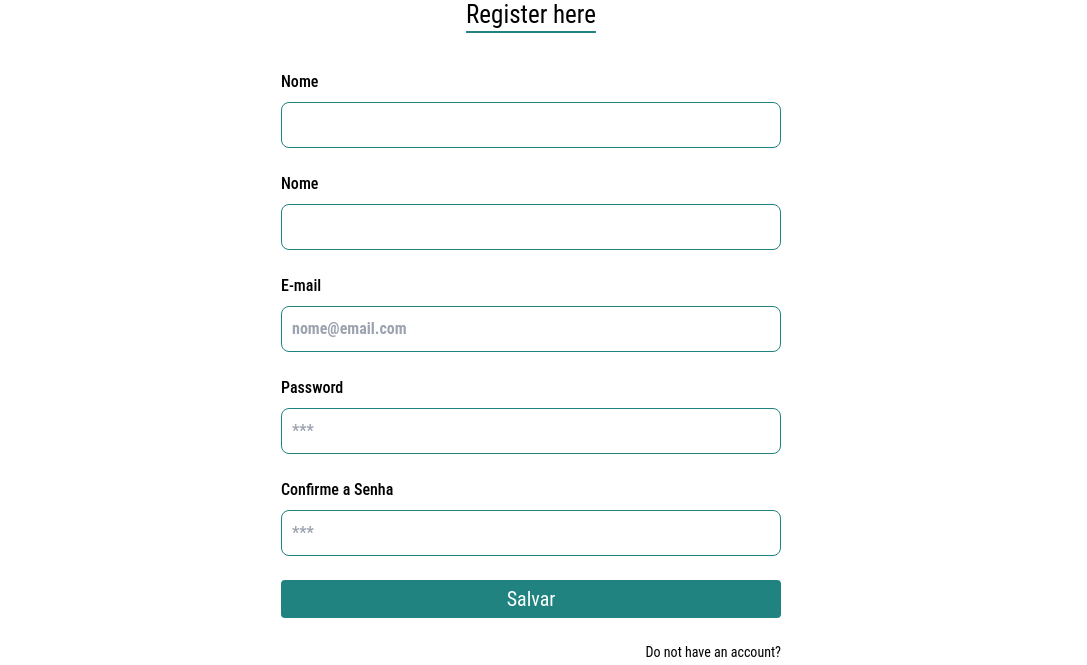
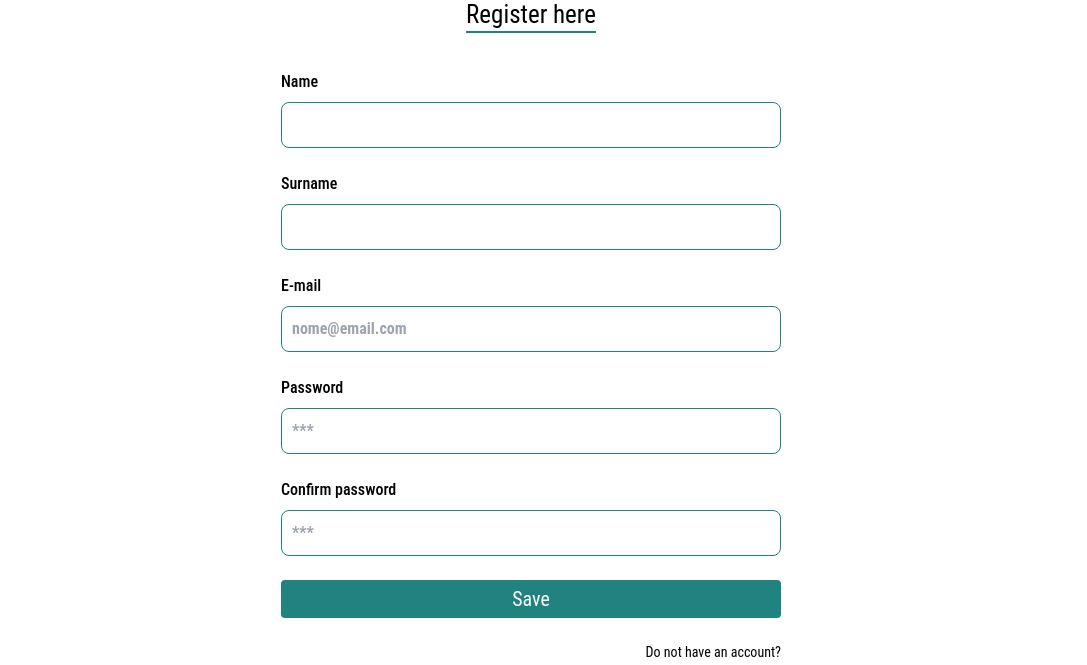
Before and after one commit to Rennatts/freelancer-directory, a React (Create React App) app in the folder client/: page /users/register in a window 1280 px wide. Shown: the part 236-901 px from the top of the page, without its empty margins (109-1196 px from the left). Built offline with nearby package versions, Linux system fonts and the light colour scheme; a web font is replaced by a local one.

Commit message:
validate password

```diff
--- a/client/src/pages/Auth/UserRegister/index.tsx
+++ b/client/src/pages/Auth/UserRegister/index.tsx
@@ -3,6 +3,7 @@ import * as React from 'react';
 import { useNavigate } from "react-router-dom";
 import { saveUserToLocalStorage } from '../../../auth';
 import { ErrorModal, SuccessModal } from '../../../components';
+import { useState } from 'react';
 
 
 export interface IUserLoginProps {
@@ -13,6 +14,7 @@ export interface IUserLoginProps {
 export function UserRegister (props: IUserLoginProps) {
   const [error, setError] = React.useState<any>();
   const [success, setSuccess] = React.useState<boolean>(false);
+  const [confirmPassword, setConfirmPassword] = useState("");
   const [ status, setStatus ] = React.useState({
     isValid: false,
     message: "",
@@ -41,6 +43,7 @@ export function UserRegister (props: IUserLoginProps) {
     axios
     .post(`http://localhost:3000/api/auth/signup_user`, loginData)
     .then((res) => {
+      console.log("res", res)
       if(res.status === 201){
         setSuccess(true)
         saveUserToLocalStorage(res.data);
@@ -49,9 +52,9 @@ export function UserRegister (props: IUserLoginProps) {
         }, 4000)
       }
     })
-    .catch((err) => setError(true));
+    .catch((err) => {console.log("error", err); setError(true)});
 
-    console.log("error", error)
+    //console.log("error", error)
   };
 
 
@@ -71,7 +74,7 @@ export function UserRegister (props: IUserLoginProps) {
         <form onSubmit={handleSubmit}>
           <div className="mb-6">
             <div className="flex items-start flex-col mb-6">
-                <label className="block mb-2 text-sm font-medium text-gray-900 dark:text-cyan-500">Nome
+                <label className="block mb-2 text-sm font-medium text-gray-900 dark:text-cyan-500">Name
                 </label>
                 <input
                 id="input"
@@ -81,7 +84,7 @@ export function UserRegister (props: IUserLoginProps) {
                 </input>
             </div>
             <div className="flex items-start flex-col mb-6">
-                <label className="block mb-2 text-sm font-medium text-gray-900 dark:text-cyan-500">Nome
+                <label className="block mb-2 text-sm font-medium text-gray-900 dark:text-cyan-500">Surname
                 </label>
                 <input
                 id="input"
@@ -109,32 +112,44 @@ export function UserRegister (props: IUserLoginProps) {
               name='password'
               value={loginData.password}
               type="password"
-              onChange={(event)=> handleInputChange(event)} className="bg-gray-50 border bg-transparent border-teal-500 text-gray-900 text-sm rounded-lg focus:ring-teal-300 focus:border-teal-300 block w-full p-2.5 dark:bg-gray-700 dark:border-gray-600 dark:placeholder-gray-400 dark:text-white dark:focus:ring-blue-500 dark:focus:border-teal-300" placeholder="***" required>
+              onChange={(event)=> {
+              handleInputChange(event);
+              event.target.value !== loginData.password && confirmPassword !== "" ? setStatus({
+                isValid: false,
+                message: 'Passwords do not match',
+              }): setStatus({
+                isValid: true,
+                message: '',
+              })}}
+              className="bg-gray-50 border bg-transparent border-teal-500 text-gray-900 text-sm rounded-lg focus:ring-teal-300 focus:border-teal-300 block w-full p-2.5 dark:bg-gray-700 dark:border-gray-600 dark:placeholder-gray-400 dark:text-white dark:focus:ring-blue-500 dark:focus:border-teal-300" placeholder="***" required>
               </input>
+              {status.isValid === false ? <p className='text-xs text-red'>{status.message}</p> : "" }
             </div>
 
             <div className="flex items-start flex-col mb-6">
-              <label className="block mb-2 text-sm font-medium text-gray-900 dark:text-cyan-500">Confirme a Senha
+              <label className="block mb-2 text-sm font-medium text-gray-900 dark:text-cyan-500">Confirm password
               </label>
               <input
               id="input"
               name='confirmPassword'
               type="password"
-              onChange={(event)=>
+              onChange={(event)=> {
+              setConfirmPassword(event.target.value);
               event.target.value !== loginData.password? setStatus({
-                  isValid: false,
-                  message: 'Passwords do not match',
+                isValid: false,
+                message: 'Passwords do not match',
               }): setStatus({
                 isValid: true,
                 message: '',
-                })} className="bg-gray-50 border bg-transparent border-teal-500 text-gray-900 text-sm rounded-lg focus:ring-teal-300 focus:border-teal-300 block w-full p-2.5 dark:bg-gray-700 dark:border-gray-600 dark:placeholder-gray-400 dark:text-white dark:focus:ring-blue-500 dark:focus:border-teal-300" placeholder="***" required>
+              })}}
+              className="bg-gray-50 border bg-transparent border-teal-500 text-gray-900 text-sm rounded-lg focus:ring-teal-300 focus:border-teal-300 block w-full p-2.5 dark:bg-gray-700 dark:border-gray-600 dark:placeholder-gray-400 dark:text-white dark:focus:ring-blue-500 dark:focus:border-teal-300" placeholder="***" required>
               </input>
               {status.isValid === false ? <p className='text-xs text-red'>{status.message}</p> : "" }
             </div>
 
 
             <button onClick={handleSubmit} className="w-full flex-shrink-0 bg-teal-500 hover:bg-teal-300 hover:border-bg-teal-300 hover:text-black hover:border-teal-300 text-md text-white py-1 px-5 rounded" type="button">
-              Salvar
+              Save
             </button>
 
             <div onClick={()=> navigate(`/users/register`)} className="flex items-end flex-col mb-6 text-xs mt-6">
```
